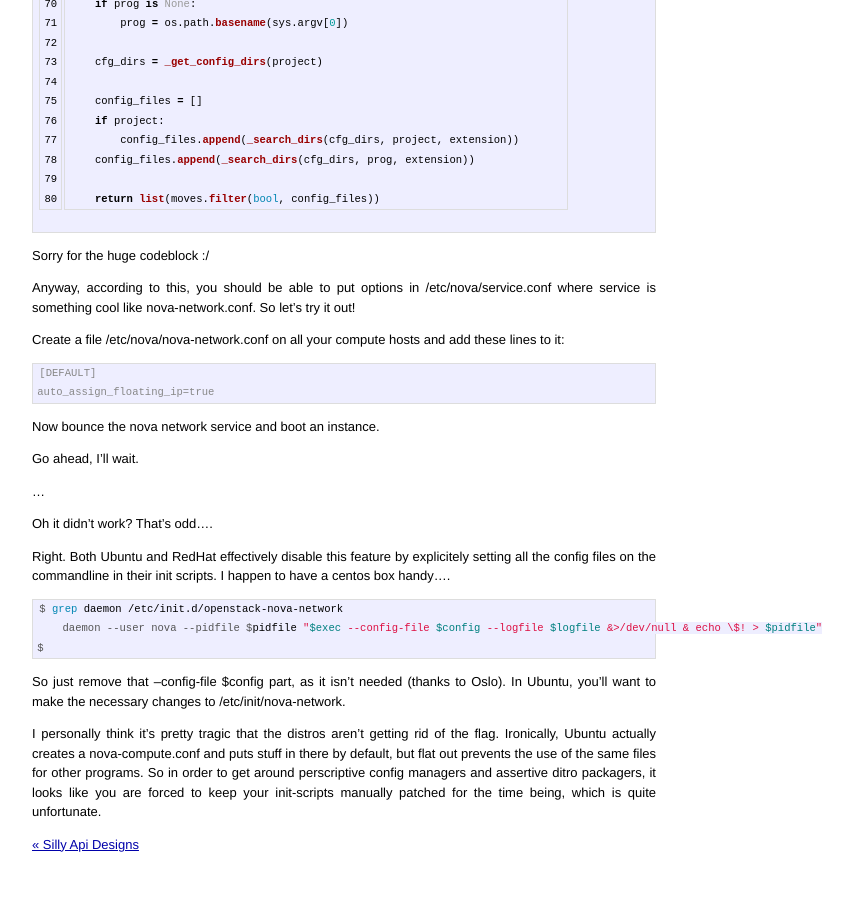
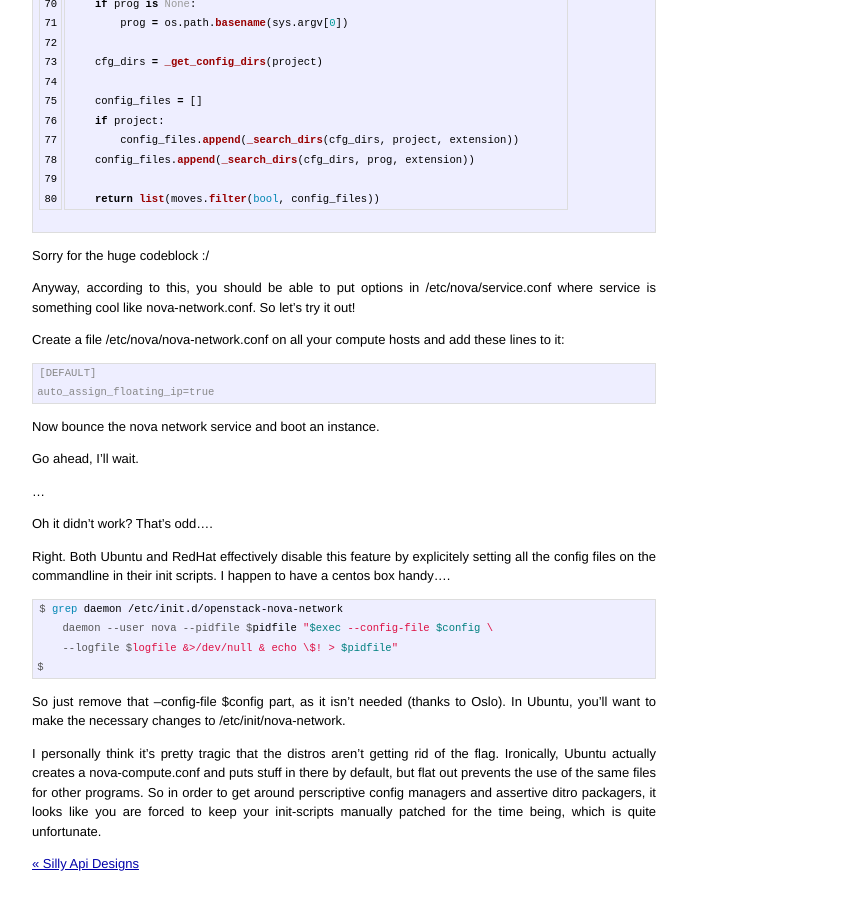
Before and after one commit to chalupaul/chalupaul.github.io, a Jekyll site: the page built from _posts/2013-08-12-The-Trouble-with-Distros.markdown, in a window 1280 px wide and 900 px high, scrolled down 1954 px. Shown: the whole window, without its empty margins (88-941 px from the left). Built offline with Jekyll 4.4.1, drawn with Linux system fonts in a browser that asks for light colours.

Commit message:
fixed a long line

```diff
--- a/_posts/2013-08-12-The-Trouble-with-Distros.markdown
+++ b/_posts/2013-08-12-The-Trouble-with-Distros.markdown
@@ -122,7 +122,8 @@ Right. Both Ubuntu and RedHat effectively disable this feature by explicitely se
 
 {% highlight console %}
 $ grep daemon /etc/init.d/openstack-nova-network
-    daemon --user nova --pidfile $pidfile "$exec --config-file $config --logfile $logfile &>/dev/null & echo \$! > $pidfile"
+    daemon --user nova --pidfile $pidfile "$exec --config-file $config \
+    --logfile $logfile &>/dev/null & echo \$! > $pidfile"
 $
 {% endhighlight %}
 
```
